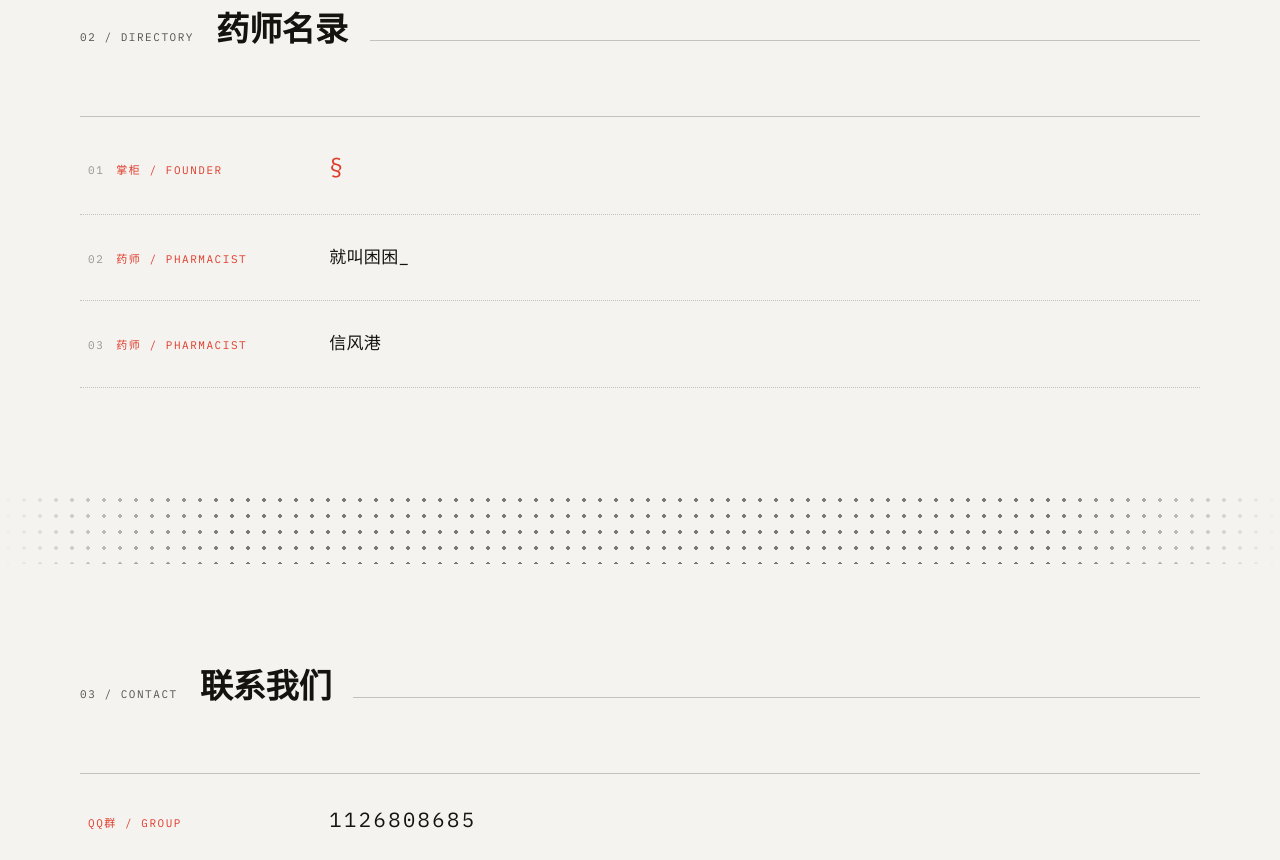
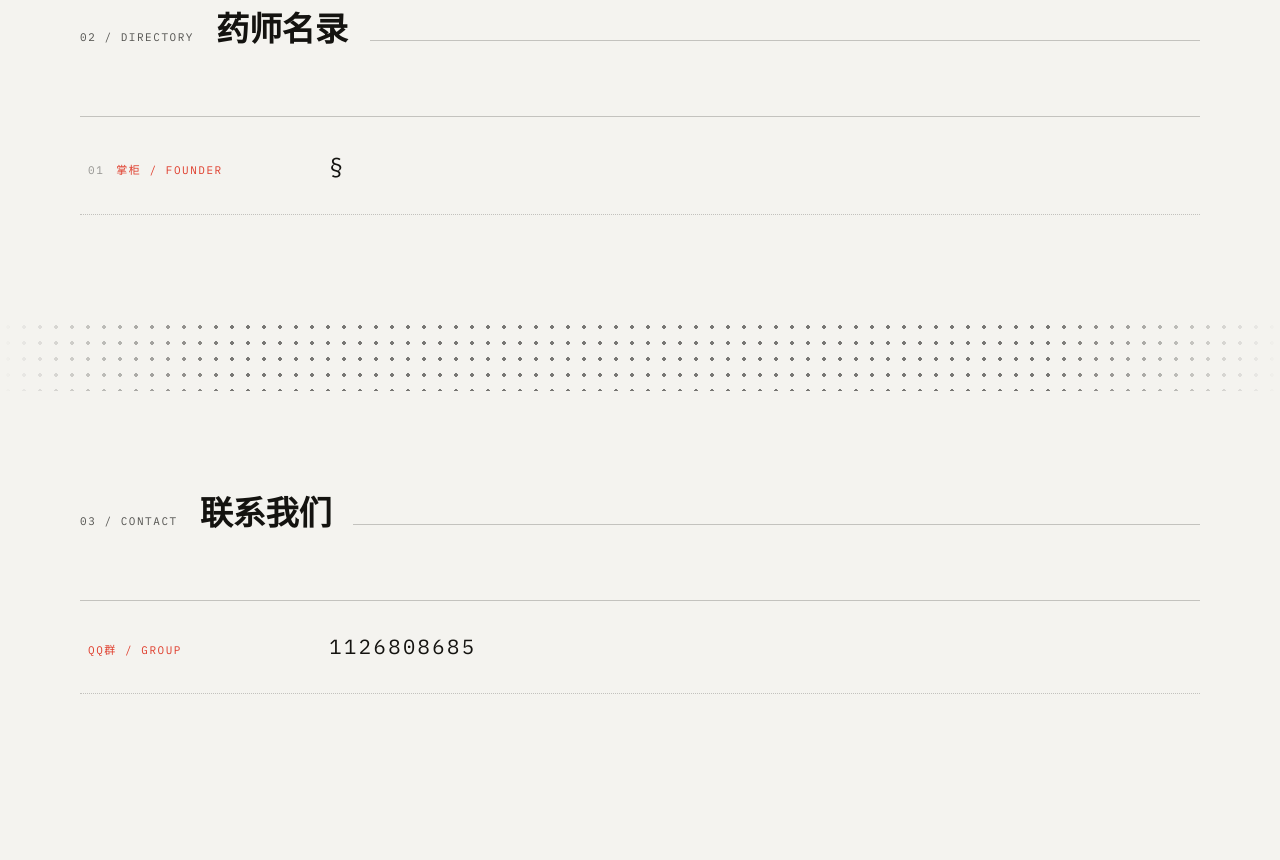
Before and after one commit to potatoseeds/optionext, a plain HTML site: page index.html in a window 1280 px wide. Shown: the part 1697-2557 px from the top of the page. After the commit the page ends 2495 px from the top, so only its background shows below. Drawn offline with Linux system fonts and the light colour scheme; animation ran at ten frames a second.

Commit message:
update 2026/11/19 12:51:39

```diff
--- a/components/site-header.js
+++ b/components/site-header.js
@@ -32,8 +32,7 @@
     /* root:true = 站点首页栏目，仅精确匹配高亮（否则子路径部署时
        根路径是一切页面的前缀，会导致首页项在每个页面都亮红点） */
     var NAV = [
-        { cn: '药铺子', en: 'TEAM',      href: '/index.html',           root: true },
-        { cn: '确实',   en: 'QUESHI',    href: '/queshi/index.html' },
+        { cn: '药铺子', en: 'TEAM',      href: '/index.html',          root: true },
         { cn: '案牍集', en: 'PROJECTS',  href: '/projects/index.html' }
     ];
 
--- a/index.html
+++ b/index.html
@@ -255,7 +255,7 @@
             font-weight: 400;
         }
         .ledger-row dd .founder-name {
-            color: var(--signal);
+            color: var(--ink);
             font-family: var(--font-mono);
             font-size: clamp(20px, 1.8vw, 24px);
             letter-spacing: .1em;
@@ -378,14 +378,6 @@
                     <div class="ledger-row">
                         <dt><span class="idx">01</span>掌柜 / FOUNDER</dt>
                         <dd><span class="founder-name">§</span></dd>
-                    </div>
-                    <div class="ledger-row">
-                        <dt><span class="idx">02</span>药师 / PHARMACIST</dt>
-                        <dd>就叫困困_</dd>
-                    </div>
-                    <div class="ledger-row">
-                        <dt><span class="idx">03</span>药师 / PHARMACIST</dt>
-                        <dd>信风港</dd>
                     </div>
                 </dl>
             </div>
```
Also changed, not shown: mobile.html (+1 -9 lines), 3 other files.
